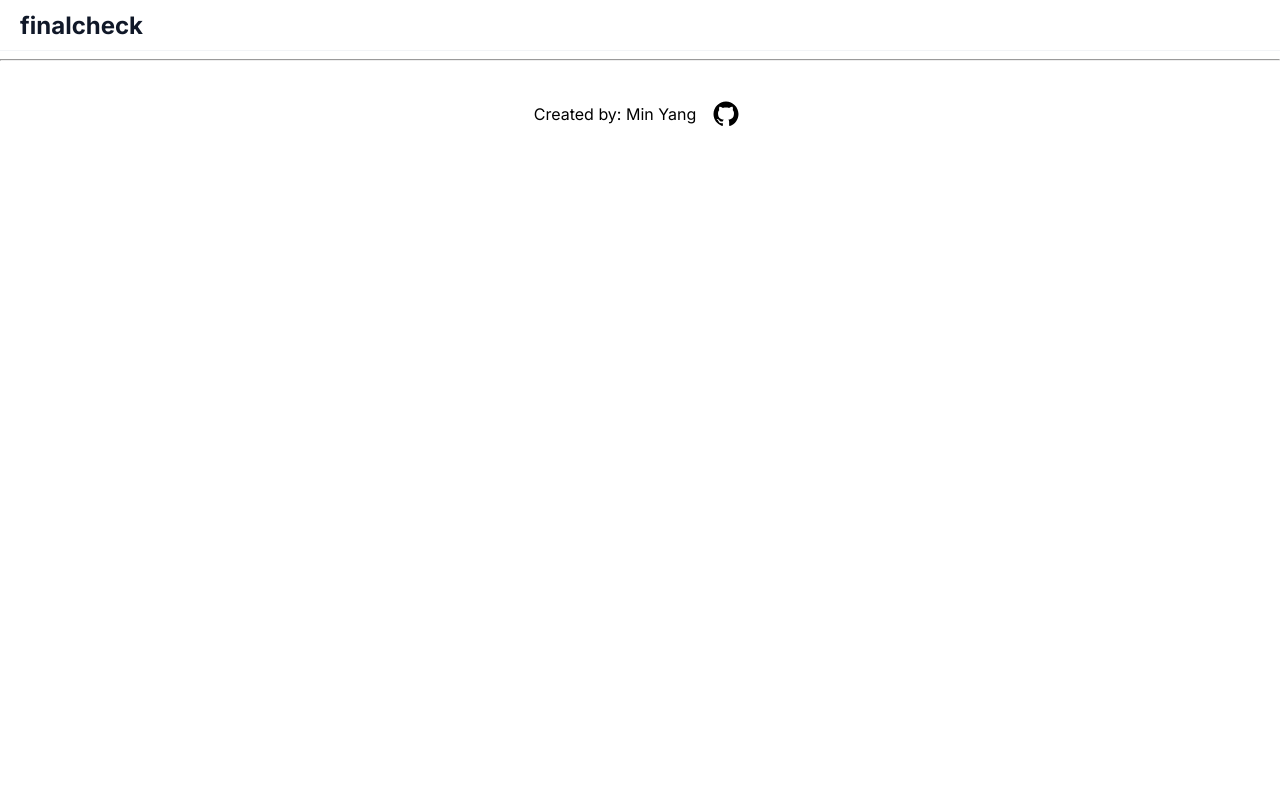
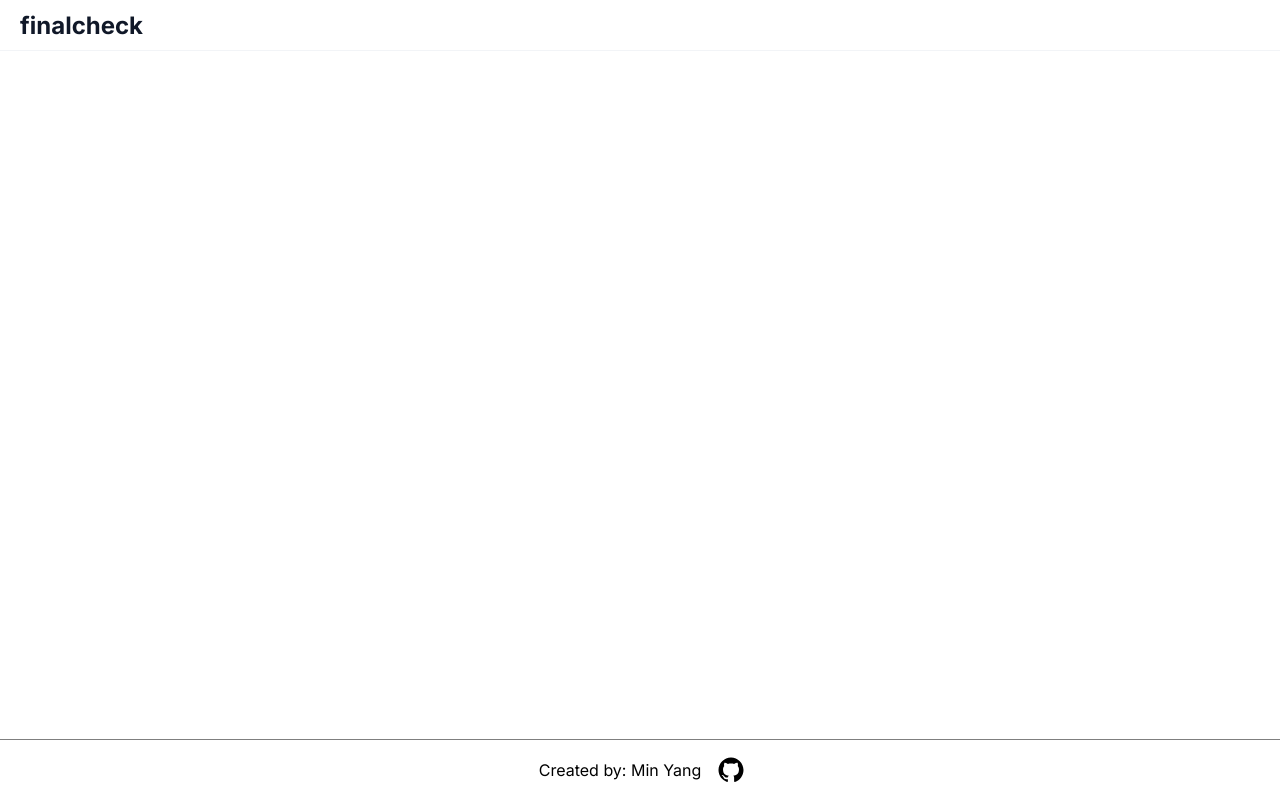
Before and after one commit to minniexp/packglist-client, a React (Create React App) app: page /list/1 in a window 1280 px wide. Built offline with nearby package versions, Linux system fonts and the light colour scheme.

Commit message:
Made footer fixed

```diff
--- a/src/App.css
+++ b/src/App.css
@@ -6,10 +6,16 @@
 
 footer{
     background: white;
+    position: fixed;
+    left: 0;
+    bottom: 0;
+    width: 100%;
     display: flex;
     justify-content: center;
     text-align: center;
     align-items: center;
-    padding: 20px;
+    padding: 5px;
     margin:0px;
+    border-top: 1px rgba(0,0,0,0.5) solid;
+    /* border: 2px red solid; */
 }
--- a/src/App.js
+++ b/src/App.js
@@ -86,7 +86,6 @@ function App() {
                 }
             />
       </Routes>
-      <hr/>
       <footer>
         <p>Created by: Min Yang</p>
         <SocialIcon
--- a/src/pages/ListView.js
+++ b/src/pages/ListView.js
@@ -98,6 +98,7 @@ export default function ListView(props) {
                     </div>
                     {/* <button onClick={handleDeleteCateogry}>delete</button> */}
                 </div>
+
             </div>
             :
             <div>
--- a/src/styles/Home.css
+++ b/src/styles/Home.css
@@ -16,8 +16,8 @@
     flex-direction: column;
     align-items: center;
     flex-grow: 0;
-    padding: 96px 0px;
-    gap: 64px;
+    padding: 90px 0px;
+    gap: 50px;
 
 }
 .introduction p{
```
